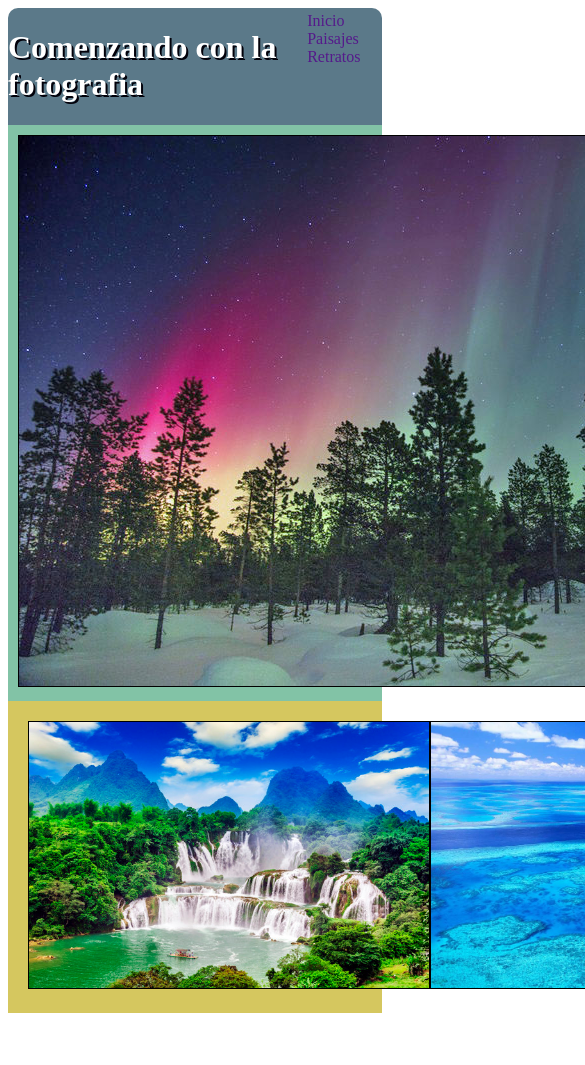
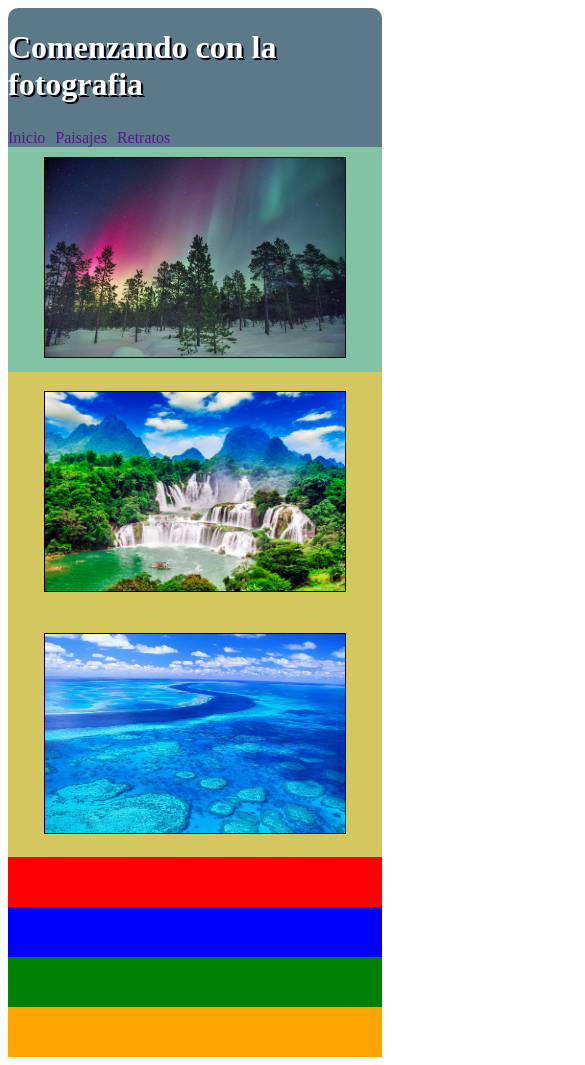
Before and after one commit to porsiempremau/WebFotografia, a plain HTML site: page WebFotografia/index.html in a window 390 px wide. Shown: the top 1065 px of the page, 585 px wide, since content can reach past the window. Before the commit the page ends 1021 px from the top, so only its background shows below. Drawn offline with Linux system fonts and the light colour scheme.

Commit message:
Correccion de estilos segun dispositivo

```diff
--- a/WebFotografia/css/estilos.css
+++ b/WebFotografia/css/estilos.css
@@ -1,5 +1,106 @@
 body {
 }
+
+@media (max-width: 420px){
+    #cabecera{
+    background-color: #5b7989;
+    color: white;
+    text-align: left;
+    text-shadow: 2px 2px #02010a;
+    border-top-left-radius: 10px;
+    border-top-right-radius: 10px;
+    display:flex;
+    flex-direction:column;
+    }
+    #cabecera h1{
+        width: 80%;
+        float: left;
+    }
+    #MenuPrincipal{
+        float: right;
+        width: 20%;
+        padding-top: 1%;
+        display: flex;
+    }
+    #MenuPrincipal > a {
+        margin-right: 10px;
+        text-decoration:none;
+        text-shadow:none
+    }
+
+    #imagenPrincipal{
+        text-align:center;
+        background-color: #82c3a6;
+    }
+    #imagenPrincipal img {
+        border: 1px solid black;
+        margin: 10px;
+        width: 80%
+    }
+
+
+    #imagenSecundaria {
+        text-align:center;
+        display: flex;
+        flex-direction: column;
+        background-color: #d5c75f;
+    }
+    #imagenSecundaria div{
+        flex-grow: 1;
+    }
+    #imgRight{
+        border: 1px solid black;
+        margin: 5%;
+        width: 80%;
+        transition: transform 1s;
+    }
+    #imgRight:hover{
+        transform: rotate(10deg);
+    }
+    #imgLeft{
+        border: 1px solid black;
+        margin: 5%;
+        width: 80%;
+        transition: transform 1s;
+    }
+    #imgLeft:hover{
+        transform: translate(-5px, 20px);
+    }
+
+    footer {
+        border-bottom-left-radius: 10px;
+        border-bottom-right-radius: 10px;
+        background-color: #C6d5c5;
+        display: flex;
+        flex-direction: column;
+    }
+    footer div{
+        height: 50px;
+        flex-grow: 1;
+    }
+    #Fot1{
+        height: 50px;
+        background-color: red;
+    }
+    #Fot2{
+        height: 50px;
+        background-color: blue;
+    }
+    #Fot3{
+        height: 50px;
+        background-color: green;
+    }
+    #Fot4{
+        height: 50px;
+        background-color: orange;
+    }
+}
+
+/*@media (min-width: 421px) and (max-width: 720px){
+
+}*/
+
+@media (min-width: 421px){
 
     #cabecera{
     background-color: #5b7989;
@@ -30,11 +131,12 @@ body {
         text-align:center;
         background-color: #82c3a6;
     }
-
     #imagenPrincipal img {
         border: 1px solid black;
         margin: 10px;
+        width: 80%;
     }
+
 
     #imagenSecundaria {
         text-align:center;
@@ -44,38 +146,59 @@ body {
     }
     #imagenSecundaria div{
         flex-grow: 1;
+        width:50%;
+    }
+    #imgLeft{
+        border: 1px solid black;
+        margin: 5%;
+        width: 80%;
+        transition: transform 1s;
+        flex-grow: 1;
+    }
+    #imgLeft:hover{
+        transform: translate(-5px, 20px);
     }
     #imgRight{
         border: 1px solid black;
         margin: 5%;
-    width: 400px;
+        width: 80%;
         transition: transform 1s;
+        flex-grow: 1;
     }
     #imgRight:hover{
         transform: rotate(10deg);
     }
-#imgLeft{
-    border: 1px solid black;
-    margin: 5%;
-    width: 400px;
-    transition: transform 1s;
-}
-#imgLeft:hover{
-    transform: translate(-5px, 20px);
-}
 
 
 
-
-
-@media (max-width: 420px){
-
+    footer{
+    border-bottom-left-radius: 10px;
+    border-bottom-right-radius: 10px;
+    background-color: #C6d5c5;
+    display: flex;
+    flex-direction: row;
     }
-
-@media (min-width: 421px) and (max-width: 720px){
-
+    footer div{
+        flex-grow: 1;
     }
-
-@media (min-width: 721px){
-
+    #Fot1{
+        height: 50px;
+        background-color: red;
+        order: 1;
     }
+    #Fot2{
+        height: 50px;
+        background-color: blue;
+        order: 2;
+    }
+    #Fot3{
+        height: 50px;
+        background-color: green;
+        order: 3;
+    }
+    #Fot4{
+        height: 50px;
+        background-color: orange;
+        order: 4;
+    }
+}
--- a/WebFotografia/index.html
+++ b/WebFotografia/index.html
@@ -27,5 +27,11 @@
             <img id="imgLeft" src="imagen/Mar.jpg" />
         </div>
     </article>
+    <footer>
+        <div id="Fot1"></div>
+        <div id="Fot2"></div>
+        <div id="Fot3"></div>
+        <div id="Fot4"></div>
+    </footer>
 </body>
 </html>
```
Lines whose indentation alone changed are shown as unchanged.
